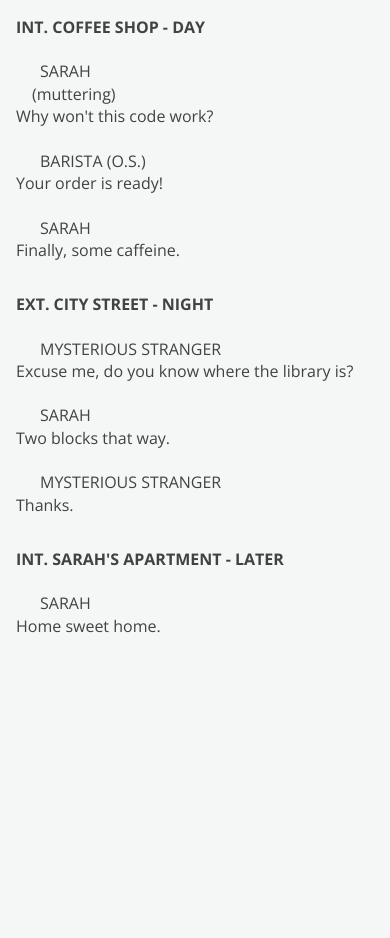
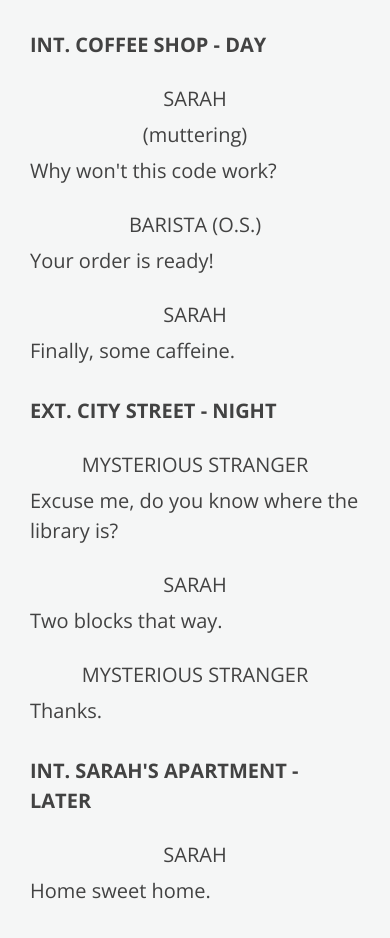
Before and after one commit to mumblequatch/test-screenplay, a plain HTML site: page index.html in a window 390 px wide. Before the commit the page ends 844 px from the top, so only its background shows below. Drawn offline with nearby package versions, Linux system fonts and the light colour scheme.

Commit message:
Fix mobile font size and character indent

```diff
--- a/index.html
+++ b/index.html
@@ -55,19 +55,32 @@
         }
         @media screen and (max-width: 700px) {
             body {
-                padding: 1em;
-                font-size: 16px;
+                padding: 1.5em;
+                font-size: 20px;
+                line-height: 1.5;
+            }
+            .scene-heading {
+                margin-bottom: 1em;
+            }
+            .scene-heading:not(.first) {
+                margin-top: 1.5em;
             }
             .character {
-                margin-left: 1.5em;
+                margin-left: 0;
+                text-align: center;
+                margin-top: 1.2em;
+                margin-bottom: 0.3em;
             }
             .dialogue {
                 margin-left: 0;
                 margin-right: 0;
+                margin-bottom: 1em;
             }
             .parenthetical {
-                margin-left: 1em;
-                margin-right: 1em;
+                margin-left: 2em;
+                margin-right: 2em;
+                text-align: center;
+                margin-bottom: 0.3em;
             }
         }
     </style>
```
